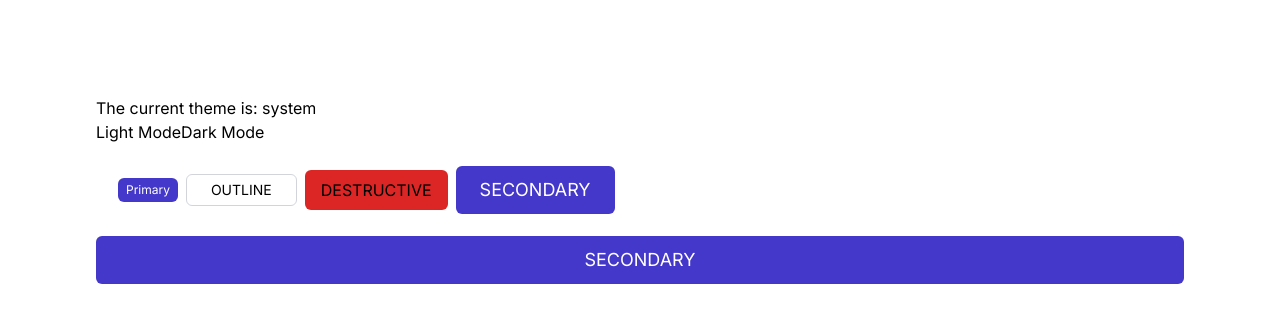
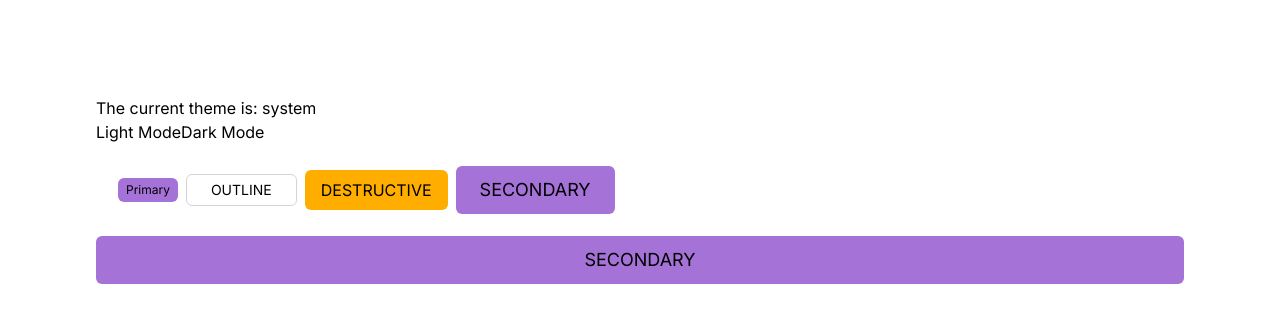
Before and after one commit to montaser77789/Next.js-Design-system, a Next.js app: page / in a window 1280 px wide. Shown: the top 322 px of the page. Built offline with nearby package versions, Linux system fonts and the light colour scheme.

Commit message:
@layer base && Colore

```diff
--- a/src/app/Components/Button.tsx
+++ b/src/app/Components/Button.tsx
@@ -7,10 +7,10 @@ const buttonVarients = cva(
   {
     variants: {
       intent: {
-        primary: " bg-indigo-700 text-white dark:bg-white dark:text-black ",
+        primary: " bg-primary ",
         outline:
           "bg-transparent text-black  dark:text-white border border-gray-300",
-        destructive: "bg-red-600 text-black dark:text-white dark:bg-red-800  ",
+        destructive: "bg-destructive text-black dark:text-white   ",
       },
       size: {
         xs: "px-2 text-xs h-6",
@@ -36,11 +36,18 @@ interface Ipropse
   children: ReactNode;
   className?: string;
 }
-function Button({ children, className, size,fullWidth, intent, ...rest }: Ipropse) {
+function Button({
+  children,
+  className,
+  size,
+  fullWidth,
+  intent,
+  ...rest
+}: Ipropse) {
   return (
     <>
       <button
-        className={tailsindCMerge(buttonVarients({ intent, size,fullWidth }))}
+        className={tailsindCMerge(buttonVarients({ intent, size, fullWidth }))}
         {...rest}
       >
         {children}
--- a/src/app/Components/Ui/ThemeChanger .tsx
+++ b/src/app/Components/Ui/ThemeChanger .tsx
@@ -1,16 +1,28 @@
 "use client";
 
 import { useTheme } from "next-themes";
+import { useEffect, useState } from "react";
 
 const ThemeChanger = () => {
   const { theme, setTheme } = useTheme();
+  const [isClient, setIsClient] = useState(false);
+
+  useEffect(() => {
+    setIsClient(true);
+  }, []);
 
   return (
-    <div>
-      The current theme is: {theme}
-      <br/>
-      <button onClick={() => setTheme("light")}>Light Mode</button>
-      <button onClick={() => setTheme("dark")}>Dark Mode</button>
+    <div className="text-forground">
+      {isClient ? (
+        <>
+          The current theme is: {theme}
+          <br />
+          <button onClick={() => setTheme("light")}>Light Mode</button>
+          <button onClick={() => setTheme("dark")}>Dark Mode</button>
+        </>
+      ) : (
+        "Prerendered"
+      )}
     </div>
   );
 };
--- a/src/app/globals.css
+++ b/src/app/globals.css
@@ -2,7 +2,7 @@
 @tailwind components;
 @tailwind utilities;
 
-:root {
+/* :root {
   --foreground-rgb: 0, 0, 0;
   --background-start-rgb: 214, 219, 220;
   --background-end-rgb: 255, 255, 255;
@@ -17,4 +17,19 @@
     --background-end-rgb: 0, 0, 0;
     --defult-brand: 249.62, 56.3%, 64.7%;
   }
+} */
+
+@layer base {
+  :root {
+    --forground: 240 10% 3.93;
+    --defult-brand: 270, 56.3%, 64.7%;
+    --defult-destructive: 41 100% 50%
+  }
+
+  .dark {
+    --forground: 0 0% 75.91;
+
+    --defult-brand: 249.62, 56.3%, 64.7%;
+    --defult-destructive: 0 100% 50%
+  }
 }
--- a/src/app/layout.tsx
+++ b/src/app/layout.tsx
@@ -16,7 +16,7 @@ export default function RootLayout({
   children: React.ReactNode;
 }>) {
   return (
-    <html lang="en">
+    <html lang="en"  >
       <body className={inter.className}>
         <ThemeProvider enableSystem  attribute="class" defaultTheme="system">{children}</ThemeProvider>
       </body>
--- a/tailwind.config.ts
+++ b/tailwind.config.ts
@@ -14,6 +14,10 @@ const config: Config = {
           DEFAULT: "hsl(var(--defult-brand))",
           foreground: "red",
         },
+        destructive: {
+          DEFAULT: "hsl(var(--defult-destructive))",
+          foreground:  "hsl(var(--defult-destructive))",
+        },
       },
     },
   },
```
